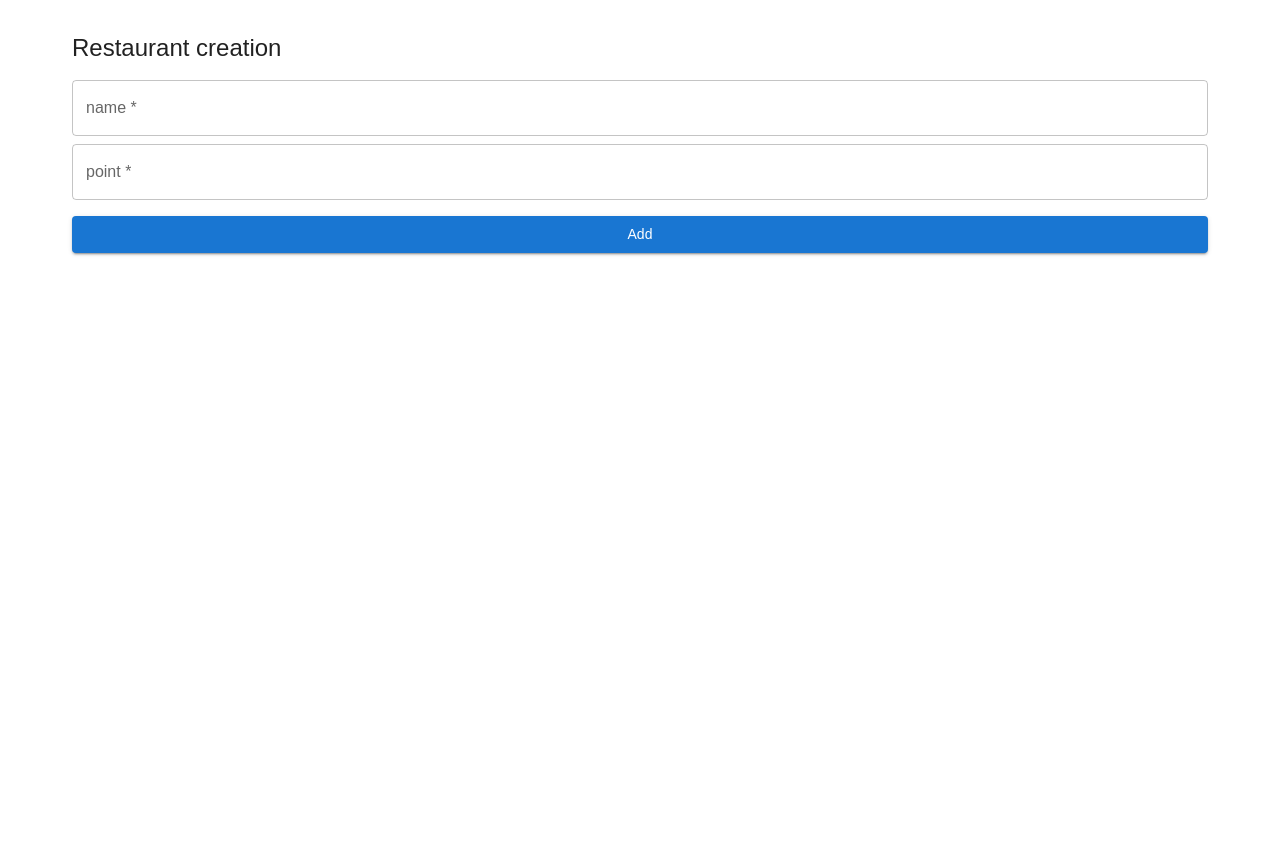
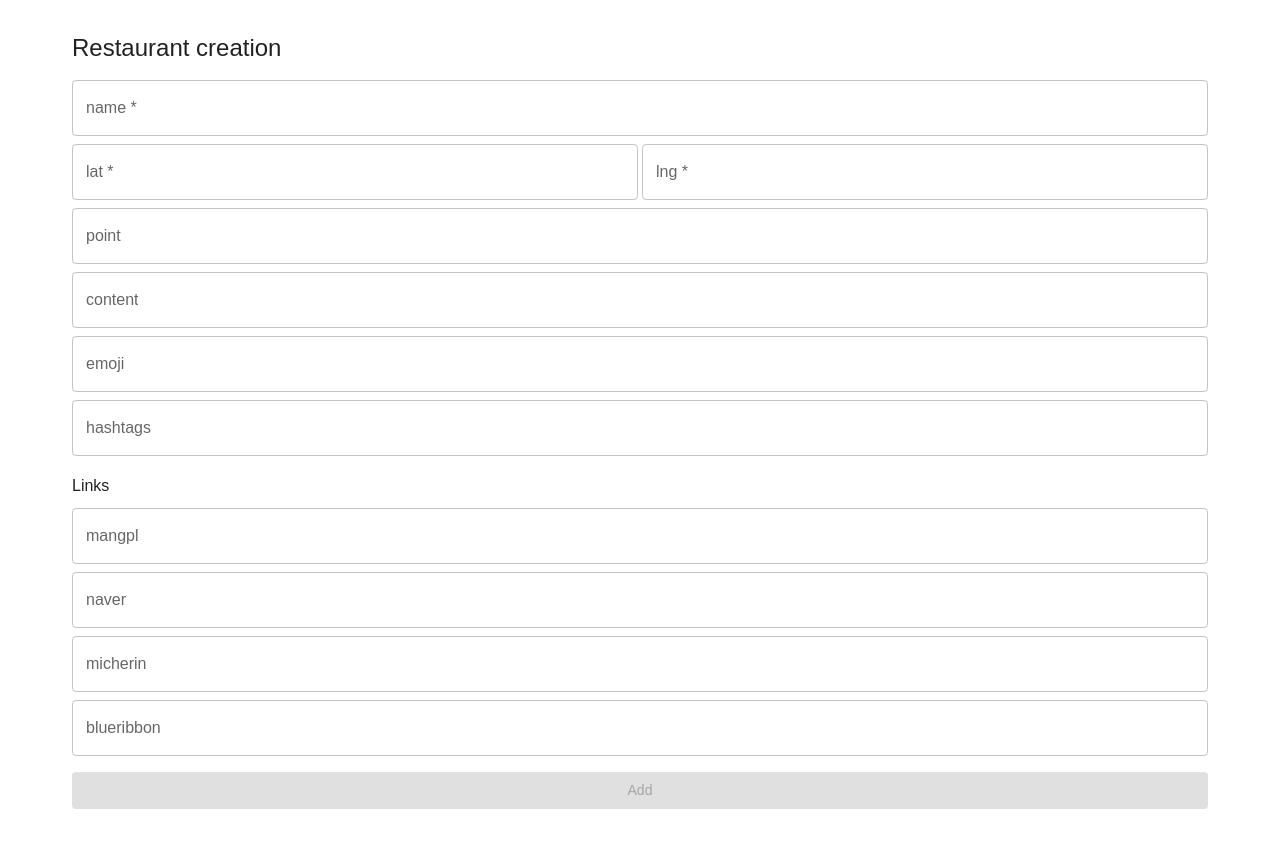
Before and after one commit to justinaus/gnl-admin, a React (Create React App) app: page /restaurants/create in a window 1280 px wide. Before the commit the page ends 800 px from the top, so only its background shows below. Built offline with nearby package versions, Linux system fonts and the light colour scheme; no server answers; a web font is replaced by a local one.

Commit message:
Update restaurant form

```diff
--- a/src/components/restaurants/write/RestaurantForm.tsx
+++ b/src/components/restaurants/write/RestaurantForm.tsx
@@ -1,40 +1,39 @@
-import { Button, Stack, TextField } from '@mui/material';
-import { useCallback } from 'react';
-import { Controller, useForm } from 'react-hook-form';
+import { Box, Button, Stack, TextField, Typography } from '@mui/material';
+import { useCallback, useMemo } from 'react';
+import { Controller, useForm, useWatch } from 'react-hook-form';
 
-interface IForm {
-  name: string;
-  // latLng: {
-  //   lat: string;
-  //   lng: string;
-  // };
-  point: string;
-  // content: string;
-  // link?: {
-  //   mangpl?: string;
-  //   naver?: string;
-  //   micherin?: string;
-  //   blueribbon?: string;
-  // };
-  // emoji: string;
-  // hashtags?: string[];
-}
+import { DEFAULT_RESTAURANT_FORM_VALUES, IRestaurantForm } from './helpers';
 
 type Props = {
-  defaultValues?: IForm;
+  defaultValues?: IRestaurantForm;
 };
 
 export default function RestaurantForm({ defaultValues }: Props) {
-  const reactHookForm = useForm<IForm>({
+  const reactHookForm = useForm<IRestaurantForm>({
     defaultValues: defaultValues
       ? { ...defaultValues }
-      : {
-          name: '',
-          point: '',
-        },
+      : DEFAULT_RESTAURANT_FORM_VALUES,
   });
 
   const { control, getValues } = reactHookForm;
+
+  const name = useWatch({
+    control,
+    name: 'name',
+  });
+  const lat = useWatch({
+    control,
+    name: 'latLng.lat',
+  });
+  const lng = useWatch({
+    control,
+    name: 'latLng.lng',
+  });
+
+  const isValid = useMemo(() => {
+    if (!name || !lat || !lng) return false;
+    return true;
+  }, [lat, lng, name]);
 
   const handleAdd = useCallback(() => {
     console.log(getValues());
@@ -53,15 +52,48 @@ export default function RestaurantForm({ defaultValues }: Props) {
             <TextField label="name *" variant="outlined" {...field} />
           )}
         />
+        <Stack direction={'row'} spacing={1}>
+          <Controller
+            name="latLng.lat"
+            control={control}
+            rules={{
+              required: true,
+            }}
+            render={({ field }) => (
+              <TextField
+                label="lat *"
+                variant="outlined"
+                type="number"
+                fullWidth
+                InputProps={{ inputProps: { min: 0, max: 30 } }}
+                {...field}
+              />
+            )}
+          />
+          <Controller
+            name="latLng.lng"
+            control={control}
+            rules={{
+              required: true,
+            }}
+            render={({ field }) => (
+              <TextField
+                label="lng *"
+                variant="outlined"
+                type="number"
+                fullWidth
+                InputProps={{ inputProps: { min: 0, max: 30 } }}
+                {...field}
+              />
+            )}
+          />
+        </Stack>
         <Controller
           name="point"
           control={control}
-          rules={{
-            required: true,
-          }}
           render={({ field }) => (
             <TextField
-              label="point *"
+              label="point"
               variant="outlined"
               type="number"
               InputProps={{ inputProps: { min: 0, max: 5 } }}
@@ -69,8 +101,79 @@ export default function RestaurantForm({ defaultValues }: Props) {
             />
           )}
         />
+        <Controller
+          name="content"
+          control={control}
+          render={({ field }) => (
+            <TextField
+              label="content"
+              variant="outlined"
+              multiline
+              {...field}
+            />
+          )}
+        />
+        <Controller
+          name="emoji"
+          control={control}
+          render={({ field }) => (
+            <TextField label="emoji" variant="outlined" {...field} />
+          )}
+        />
+        <Controller
+          name="hashtags"
+          control={control}
+          render={({ field }) => (
+            <TextField
+              label="hashtags"
+              variant="outlined"
+              placeholder="미쉐린 블루리본 수요미식회 식권대장"
+              {...field}
+            />
+          )}
+        />
       </Stack>
-      <Button variant="contained" onClick={handleAdd}>
+      <Box>
+        <Typography
+          variant="subtitle1"
+          sx={{
+            marginBottom: 2,
+          }}
+        >
+          Links
+        </Typography>
+        <Stack spacing={2}>
+          <Controller
+            name="link.mangpl"
+            control={control}
+            render={({ field }) => (
+              <TextField label="mangpl" variant="outlined" {...field} />
+            )}
+          />
+          <Controller
+            name="link.naver"
+            control={control}
+            render={({ field }) => (
+              <TextField label="naver" variant="outlined" {...field} />
+            )}
+          />
+          <Controller
+            name="link.micherin"
+            control={control}
+            render={({ field }) => (
+              <TextField label="micherin" variant="outlined" {...field} />
+            )}
+          />
+          <Controller
+            name="link.blueribbon"
+            control={control}
+            render={({ field }) => (
+              <TextField label="blueribbon" variant="outlined" {...field} />
+            )}
+          />
+        </Stack>
+      </Box>
+      <Button variant="contained" onClick={handleAdd} disabled={!isValid}>
         Add
       </Button>
     </Stack>
--- /dev/null
+++ b/src/components/restaurants/write/helpers.ts
@@ -0,0 +1,35 @@
+export interface IRestaurantForm {
+  name: string;
+  latLng: {
+    lat: string;
+    lng: string;
+  };
+  point: string;
+  content: string;
+  link: {
+    mangpl: string;
+    naver: string;
+    micherin: string;
+    blueribbon: string;
+  };
+  emoji: string;
+  hashtags: string;
+}
+
+export const DEFAULT_RESTAURANT_FORM_VALUES: IRestaurantForm = {
+  name: '',
+  point: '',
+  content: '',
+  emoji: '',
+  latLng: {
+    lat: '',
+    lng: '',
+  },
+  link: {
+    mangpl: '',
+    naver: '',
+    micherin: '',
+    blueribbon: '',
+  },
+  hashtags: '',
+};
```
